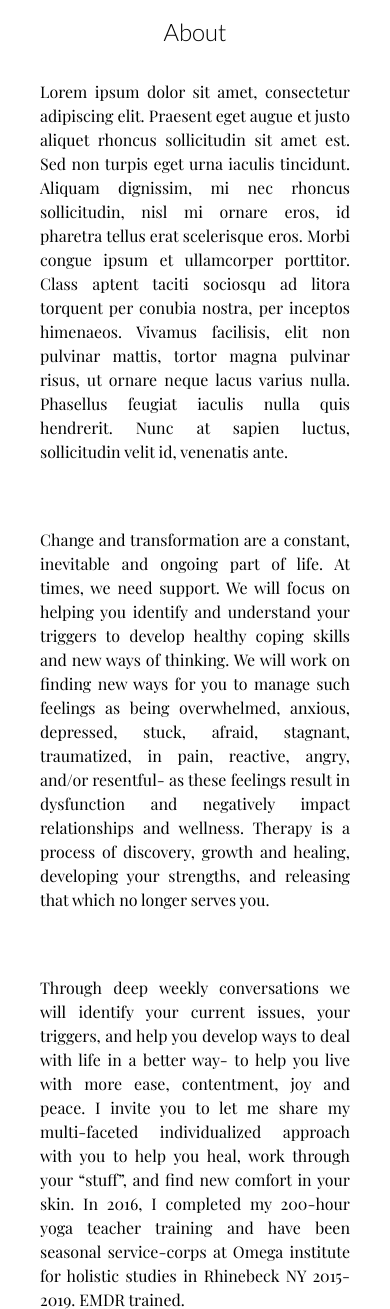
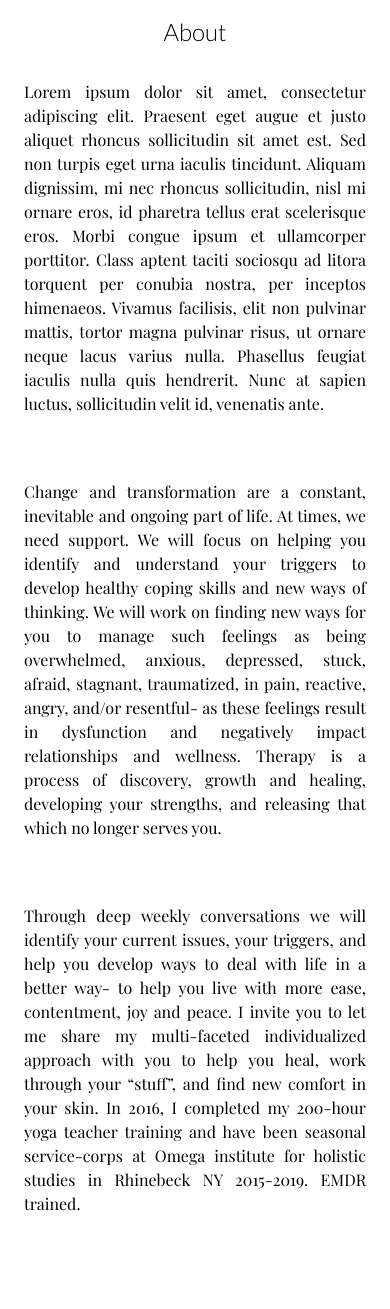
Before and after one commit to levileach/sbl-therapy-site, a PHP site: page / in a window 390 px wide. Shown: the top 1309 px of the page. After the commit the page ends 1211 px from the top, so only its background shows below. Run offline with PHP 8.4, Linux system fonts and the light colour scheme; some web fonts are replaced.

Commit message:
test 0 margin on mobile

```diff
--- a/index.css
+++ b/index.css
@@ -16,7 +16,7 @@ html, body {
     display: flex;
     flex-wrap: wrap;
     justify-content: space-between;
-    margin: 0 1rem;
+    margin: 0;
 }
 
 /* a column within a section */
```
